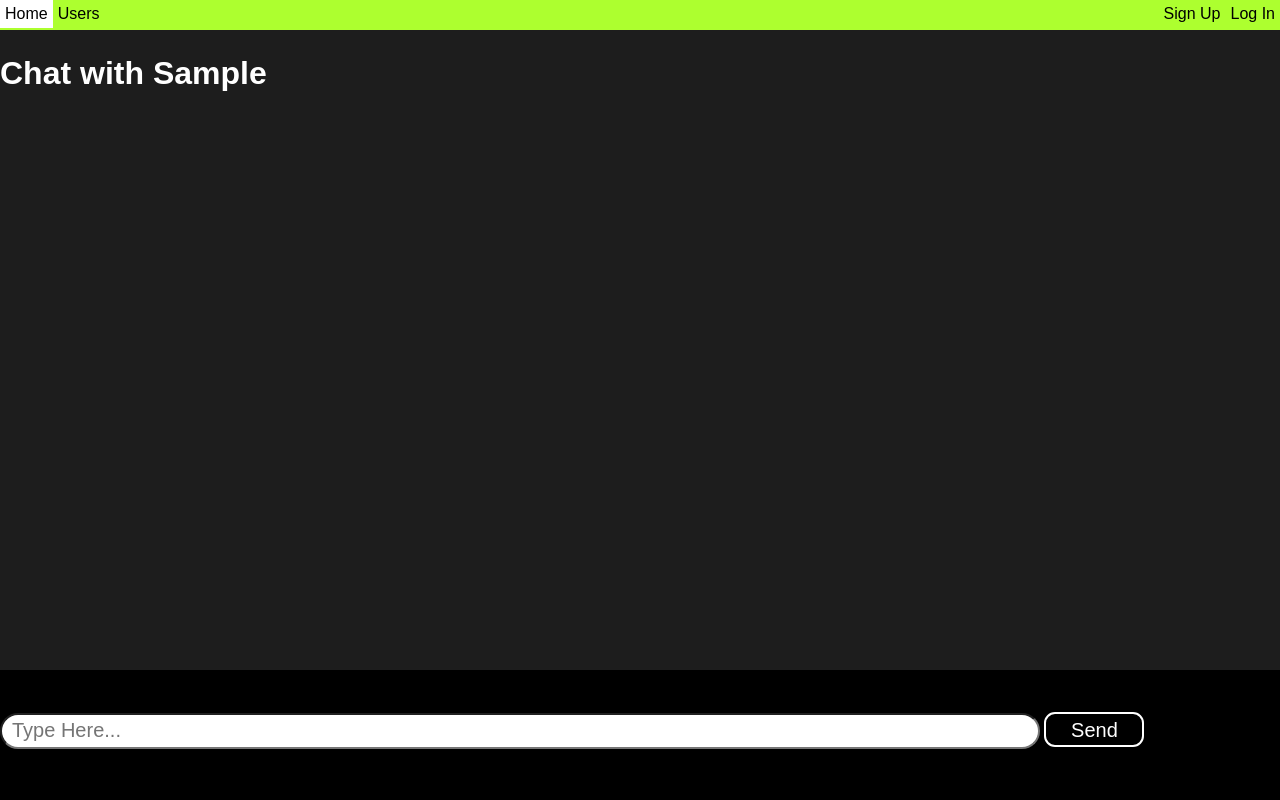
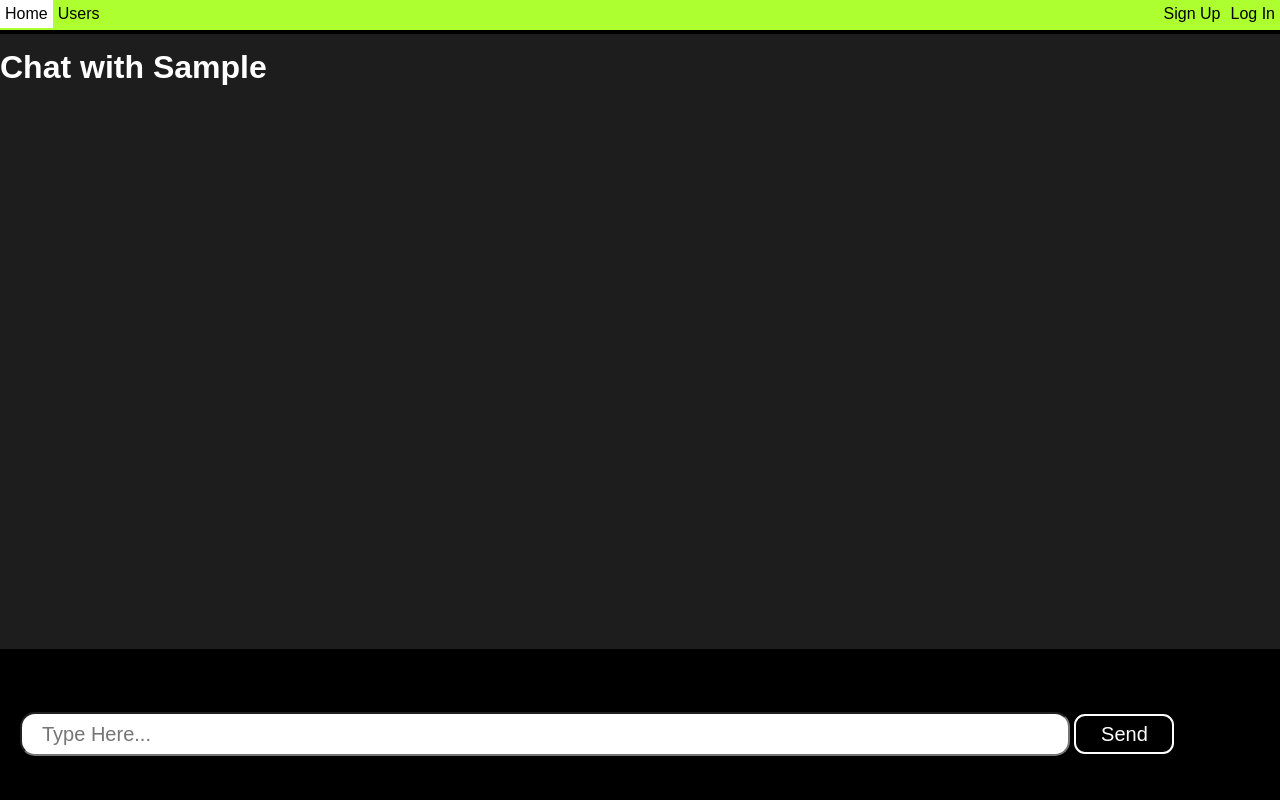
Before and after one commit to vlb-git/Chat-App-Django, a Django app: template chat/templates/direct_message_chat.html.j2 in a window 1280 px wide. Run offline with Django 4.2, Linux system fonts and the light colour scheme; the template is opened without the code that fills it: most values are stand-ins (such as "Sample title", 1, 10 or a date in 2020).

Commit message:
Improved DM page style

```diff
--- a/chat/static/style.css
+++ b/chat/static/style.css
@@ -1,6 +1,10 @@
+:root{
+    --backgroundColor: rgb(29, 29, 29);
+}
+
 body{
     color: white;
-    background-color: rgb(29, 29, 29);
+    background-color: var(--backgroundColor);
     box-sizing: border-box;
     margin:0;
     font-family: Arial, Helvetica, sans-serif;
@@ -53,7 +57,7 @@ nav a:hover{
 form#messageForm{
     position: fixed;
     bottom:0;
-    left:0;
+    padding-left: 20px;
     width: 100%;
     background-color: black;
     height: 10%;
@@ -68,18 +72,22 @@ form#messageForm{
     }
 }
 #messageForm input[type="text"]{
+    outline: none;
     justify-content: center;
     align-content: center;
     align-self: center;
     width: 80%;
     height: 30px;
     font-size: 20px;
-    border-radius: 20px;
-    padding-left: 10px;
+    border-radius: 15px;
+    padding-left: 20px;
+    padding-top: 5px;
+    padding-bottom: 5px;
+    margin-bottom: 10px;
 }
 #messageForm input[type="submit"]{
     width: 100px;
-    height: 35px;
+    height: 40px;
     padding: 5px;
     font-size: 20px;
     align-content: center;
@@ -99,12 +107,20 @@ form#messageForm{
     background-color: white;
     color: black;
 }
+#chat-h1{
+    height:auto;
+    padding-top:15px;
+    padding-bottom:15px;
+    margin:0;
+    background-color: var(--backgroundColor);
+}
 #message_board{
     display: block;
     width:100%;
     position:relative;
     overflow: auto;
-    margin-bottom: 100px;
+    margin-bottom: 0px;
+    background-color: var(--backgroundColor);
 }
 .mesageContainer{
     width:100%;
--- a/chat/templates/direct_message_chat.html.j2
+++ b/chat/templates/direct_message_chat.html.j2
@@ -9,12 +9,13 @@
         height: 100%;
         margin: 0;
         overflow: hidden; /* Disable scrolling on body */
+        background-color: black;
     }
     #message_board {
-        height: 63%; /* Fill the entire height of the viewport */
+        height: 61%; /* Fill the entire height of the viewport */
         overflow-y: auto; /* Enable scrolling for this div */
         /*border: 1px solid black; /* Optional, for visual clarity */
-        /*padding: 10px;*/
+        padding: 10px;
     }
     #infoArea {
         height: 10px; /* Fill the entire height of the viewport */
@@ -24,13 +25,37 @@
             height: 58%;
         }
     }
+
+    @media (min-height: 400px) and (max-height: 586px) {
+        #message_board{
+            height: 56%;
+        }
+    }
+
+    @media (min-height: 586px) and (max-height: 609px) {
+        #message_board{
+            height: 56%;
+        }
+    }
+
+    @media (min-height: 609px) and (max-height: 800px) {
+        #message_board{
+            height: 60.5%;
+        }
+    }
+
+    @media (min-height: 800px) {
+        #message_board{
+            height: 66%;
+        }
+    }
 </style>
 {% endblock %}
 
 
 {% block body %}
 
-<h1>Chat with {{otherUser}} </h1>
+<h1 id="chat-h1">Chat with {{otherUser}} </h1>
 <div id="message_board">
 {% for message in messages.0 %}
     {% if request.session.user.1 == message.1 %}
@@ -53,7 +78,7 @@
 <form action="send/" method="post" id="messageForm">
 {% csrf_token %}
     <p id="infoArea"></p>
-    <input type="text" id="message" name="message" placeholder="Type Here...">
+    <input type="text" id="message" name="message" placeholder="Type Here..." autocomplete="off">
     <input type="submit" id="submitBtn" value="Send">
 </form>
 <script>
```
